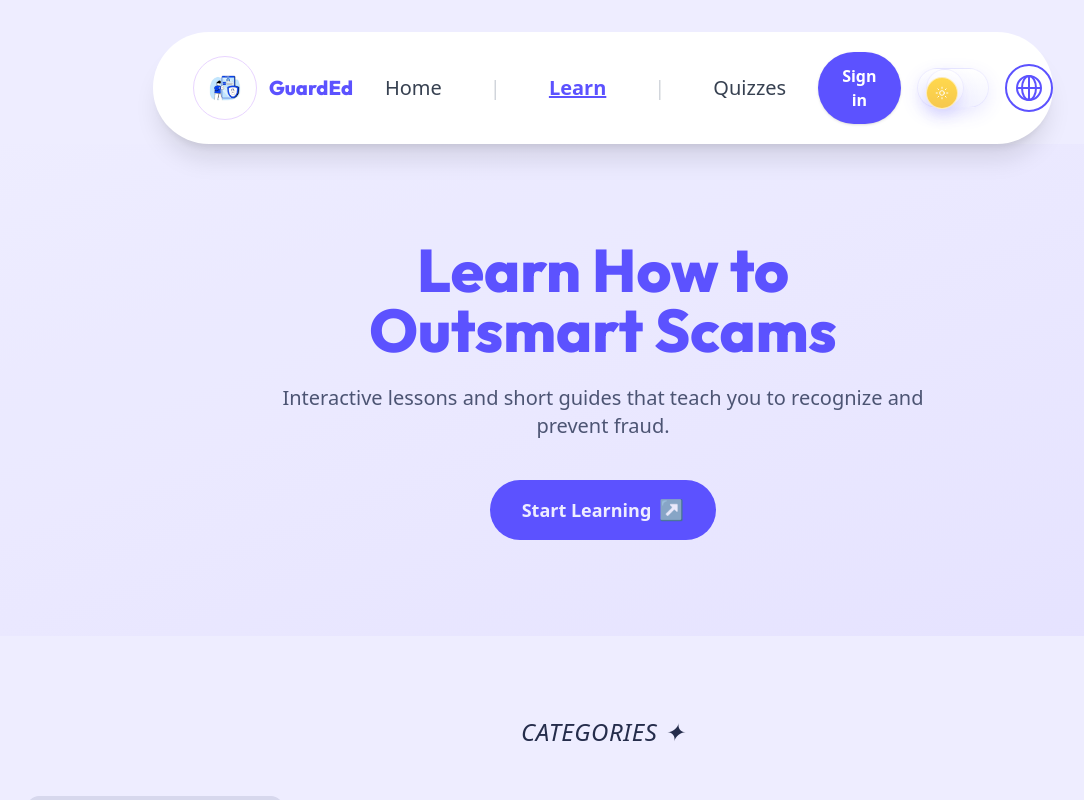
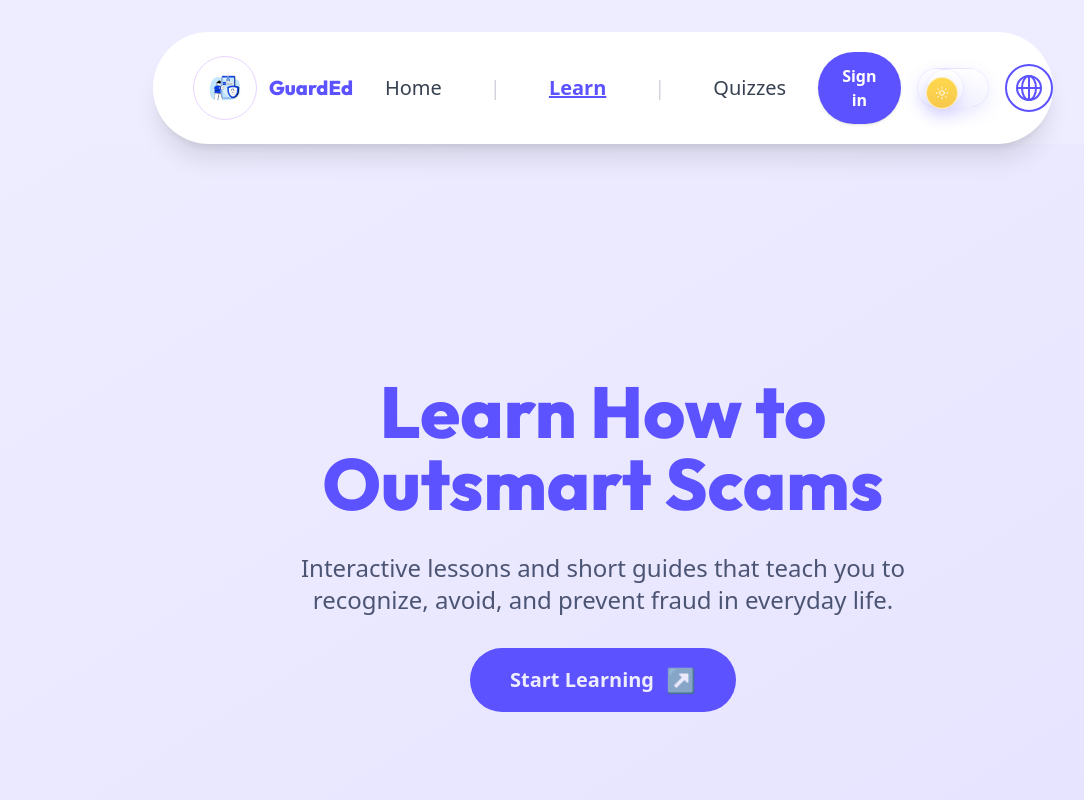
Before and after one commit to pate1223/GUARDED, a React (Vite) app in the folder Guarded-homepage/: page / in a window 1280 px wide. Both pictures are taken after a click on the button "Learn". Shown: the top 800 px of the page, without its empty margins (37-1121 px from the left). Built offline with nearby package versions, Linux system fonts and the light colour scheme.

Commit message:
More learn updates

```diff
--- a/Guarded-homepage/src/Learn.jsx
+++ b/Guarded-homepage/src/Learn.jsx
@@ -39,7 +39,7 @@ export default function Learn({ onBack, setView }) {
       lessons: 4,
       level: "Beginner",
       time: "25 mins total",
-      image: "👨‍👩‍👧‍👦", // replace with illustration
+      image: "👨‍👩‍👧‍👦",
     },
     {
       title: "Workplace Security Basics",
@@ -73,7 +73,7 @@ export default function Learn({ onBack, setView }) {
       desc: "Spot phishing emails, malicious links, and fake attachments.",
       level: "Beginner",
       time: "20 mins total",
-      image: "/images/email-security.jpg", // swap with real image
+      image: "/images/email-security.jpg",
       view: VIEWS.EMAIL,
     },
     {
@@ -97,13 +97,14 @@ export default function Learn({ onBack, setView }) {
   return (
     <div className="w-screen min-h-screen bg-gray-50 flex flex-col">
  {/* Hero Section */}
-      <div className="flex flex-col items-center justify-center text-center px-6 py-24 bg-gradient-to-br from-white to-[#f5f3ff]">
-        <h1 className="text-5xl md:text-6xl font-extrabold text-[#5c52ff] mb-6 leading-tight">
+<section className="min-h-screen flex flex-col items-center justify-center text-center px-6 bg-gradient-to-br from-white to-[#f5f3ff]">
+  <div className="flex flex-col items-center gap-y-8 max-w-4xl">
+    <h1 className="text-6xl md:text-7xl font-extrabold text-[#5c52ff] leading-tight">
       Learn How to <br className="hidden md:block" /> Outsmart Scams
     </h1>
-        <p className="text-lg md:text-xl text-gray-600 max-w-2xl mb-10">
-          Interactive lessons and short guides that teach you to recognize and
-          prevent fraud.
+    <p className="text-xl md:text-2xl text-gray-600 max-w-2xl">
+      Interactive lessons and short guides that teach you to recognize, avoid,
+      and prevent fraud in everyday life.
     </p>
     <button
       onClick={() => {
@@ -112,42 +113,47 @@ export default function Learn({ onBack, setView }) {
           section.scrollIntoView({ behavior: "smooth" });
         }
       }}
-          className="px-8 py-4 bg-[#5c52ff] text-white text-lg font-semibold rounded-full hover:bg-[#4335d1] flex items-center gap-2 transition"
+      className="px-10 py-4 bg-[#5c52ff] text-white text-xl font-semibold rounded-full hover:bg-[#4335d1] flex items-center gap-3 transition"
     >
       Start Learning
-          <span className="text-xl">↗</span>
+      <span className="text-2xl">↗</span>
     </button>
   </div>
+</section>
 
 {/* Categories Section */}
-      <section id="categories" className="w-full bg-white py-20">
-        <h3 className="text-center text-gray-800 text-2xl italic font-light mb-12 tracking-wide">
-          CATEGORIES ✦
+<section
+  id="categories"
+  className="min-h-screen flex flex-col items-center justify-center bg-white px-6 py-16"
+>
+  <h3 className="text-4xl font-bold text-gray-800 mb-14 tracking-wide text-center">
+    Explore Categories ✦
   </h3>
 
-        <div className="flex flex-col md:flex-row items-center justify-center gap-8 max-w-6xl mx-auto">
+  <div className="flex flex-col md:flex-row items-center justify-center gap-16 max-w-6xl mx-auto w-full">
     {/* Left Side Placeholder for Image */}
-          <div className="w-64 h-64 bg-gray-200 rounded-xl flex items-center justify-center text-gray-500">
+    <div className="w-72 h-72 bg-gray-200 rounded-2xl flex items-center justify-center text-gray-500 text-lg">
       [Image Placeholder]
     </div>
 
-          {/* Categories side-by-side */}
-          <div className="grid grid-cols-1 sm:grid-cols-2 lg:grid-cols-3 gap-8 flex-1">
+    {/* Categories */}
+    <div className="grid grid-cols-1 sm:grid-cols-2 lg:grid-cols-3 gap-10 flex-1">
       {categories.map((cat) => (
         <div
           key={cat.id}
           onClick={() => setView(cat.view)}
-                className="bg-[#e6e3ff] hover:bg-[#5c52ff] hover:text-white text-gray-800 rounded-xl p-6 shadow-md cursor-pointer transition-all duration-300 flex flex-col items-center text-center"
+          className="bg-[#e6e3ff] hover:bg-[#5c52ff] hover:text-white text-gray-800 rounded-2xl p-8 shadow-md cursor-pointer transition-all duration-300 flex flex-col items-center text-center"
         >
-                <div className="text-3xl mb-3">{cat.icon}</div>
-                <p className="text-sm font-light">{cat.id}</p>
-                <h4 className="text-lg font-bold mb-2">{cat.title}</h4>
-                <p className="text-sm">{cat.desc}</p>
+          <div className="text-4xl mb-4">{cat.icon}</div>
+          <p className="text-sm font-light mb-1">{cat.id}</p>
+          <h4 className="text-xl font-bold mb-3">{cat.title}</h4>
+          <p className="text-base">{cat.desc}</p>
         </div>
       ))}
     </div>
   </div>
 </section>
+
 
       {/* Featured Learning Paths */}
       <section id="featured-paths" className="w-full bg-gray-50 py-20">
```
Lines whose indentation alone changed are shown as unchanged.
